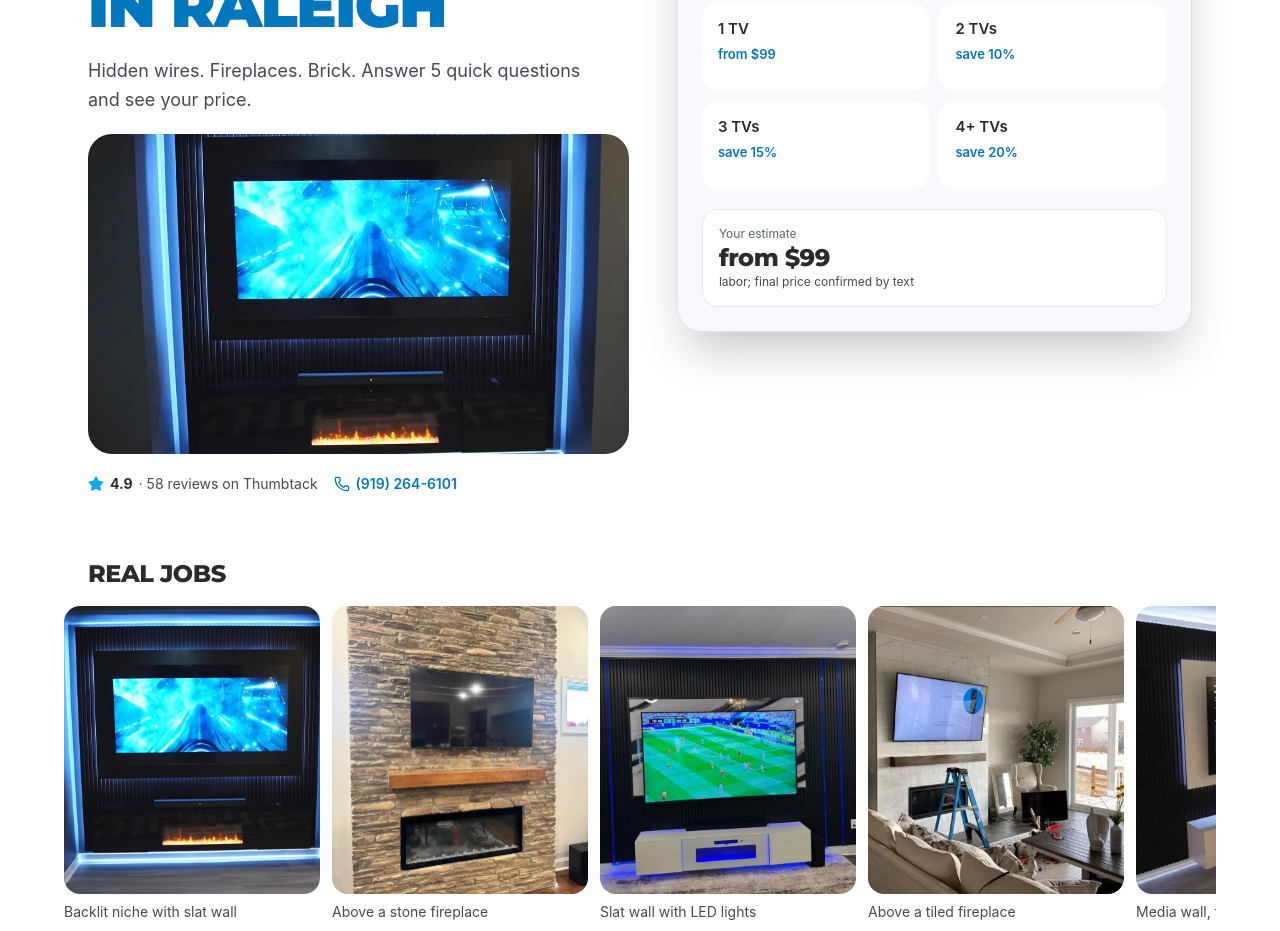
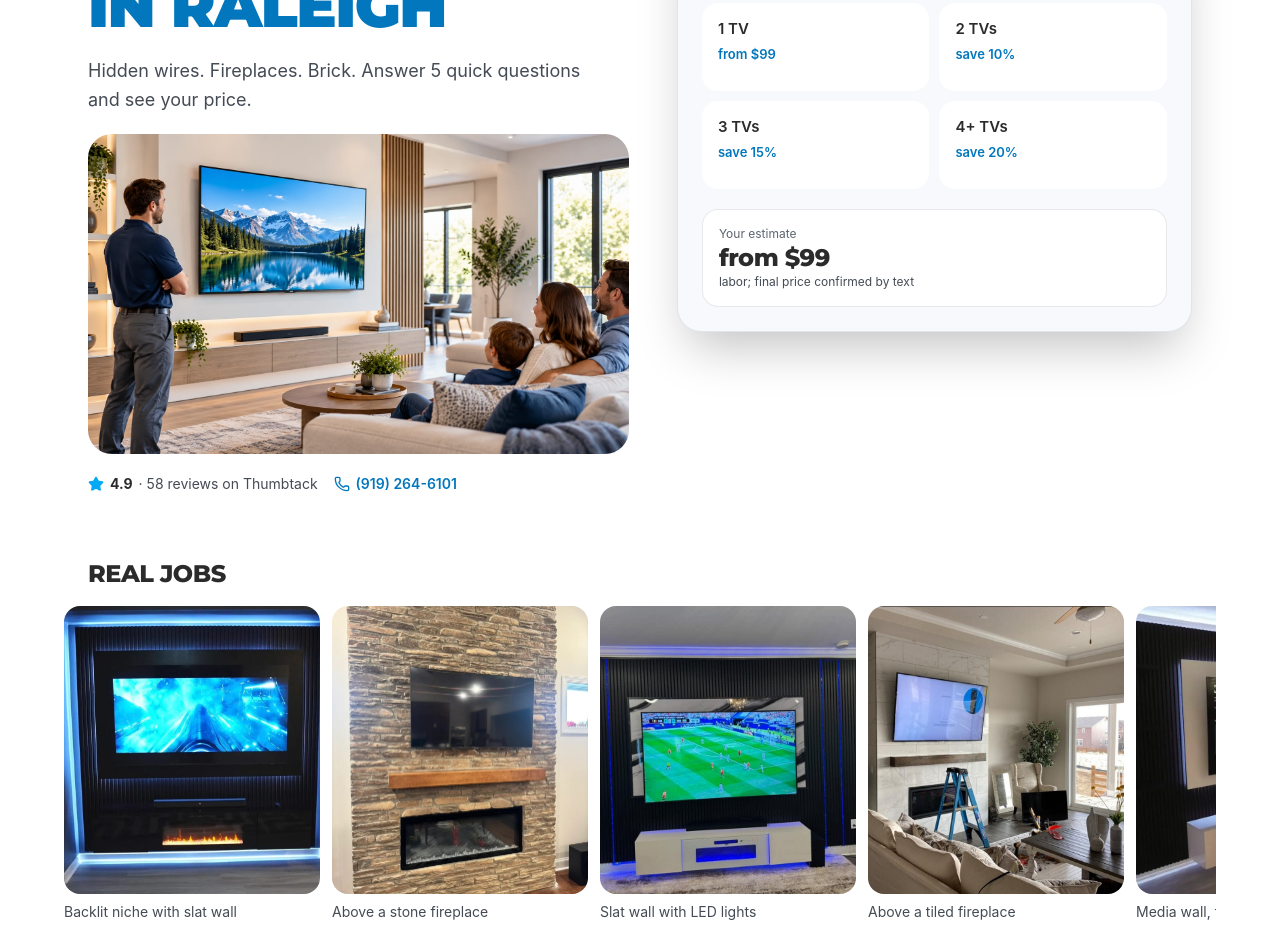
Before and after one commit to kaliev88amz-beep/IBA-HANDYMAN-SERVICE-WEB-, a React (Vite) app: page / in a window 1280 px wide. Shown: the part 2800-3731 px from the top of the page. Built offline with nearby package versions, Linux system fonts and the light colour scheme.

Commit message:
Use the new hero photo in the main-site TV section too
Co-Authored-By: Claude Opus 5.5 <noreply@anthropic.com>

```diff
--- a/src/components/TvLanding.tsx
+++ b/src/components/TvLanding.tsx
@@ -289,9 +289,9 @@ export const TvLanding: React.FC = () => {
               : 'Hidden wires. Fireplaces. Brick. Answer 5 quick questions and see your price.'}
           </p>
           <img
-            src="/images/work/led-niche-tv-fireplace.jpg"
-            alt={ru ? 'ТВ в нише с подсветкой над камином — наша работа' : 'TV in a backlit niche above a fireplace — our work'}
-            className="w-full h-64 sm:h-80 object-cover rounded-3xl"
+            src="/images/tv-hero.webp"
+            alt={ru ? 'Семья смотрит новый телевизор на стене' : 'Family enjoying a newly wall-mounted TV in a bright living room'}
+            className="w-full h-64 sm:h-80 object-cover object-[30%_center] rounded-3xl"
           />
           <div className="flex flex-wrap items-center gap-x-4 gap-y-2 text-sm text-ink-300">
             <a href={SOCIAL_LINKS.thumbtack} target="_blank" rel="noopener noreferrer" className="flex items-center gap-1.5 hover:text-ink">
```
